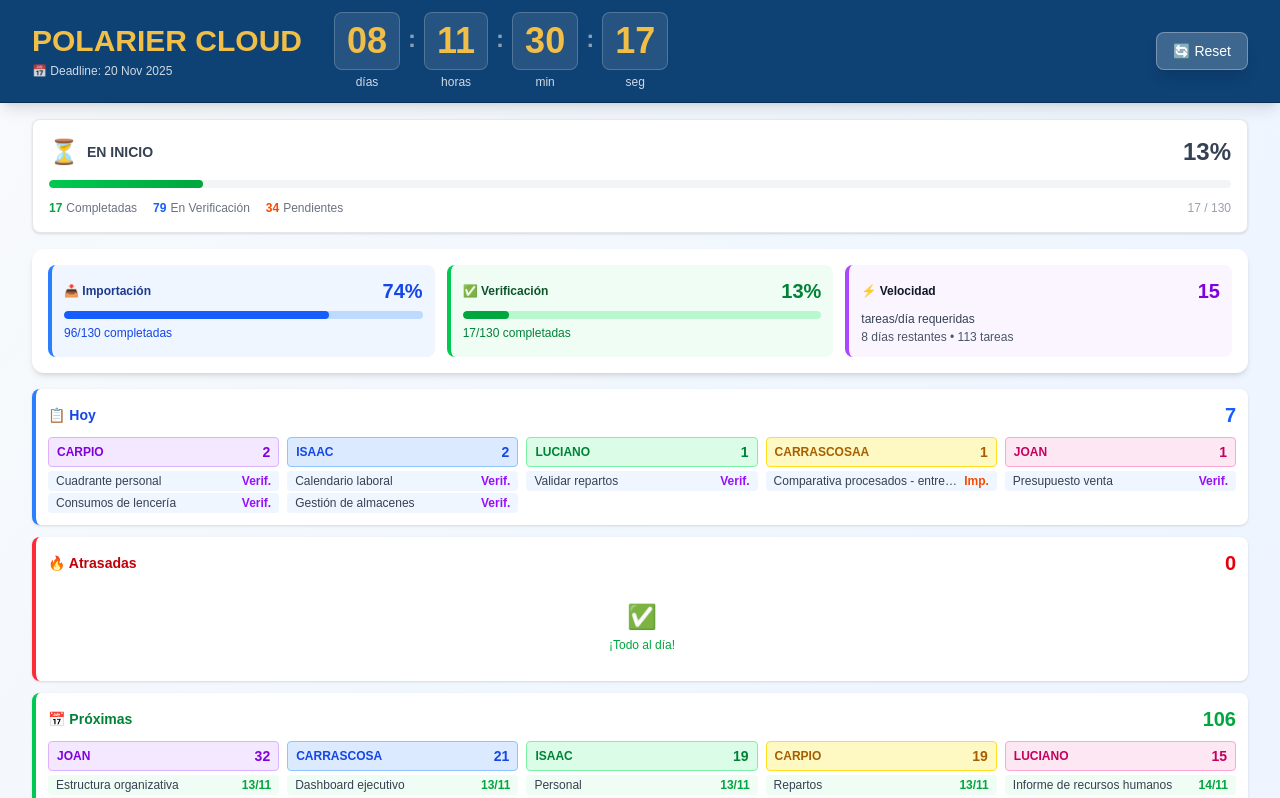
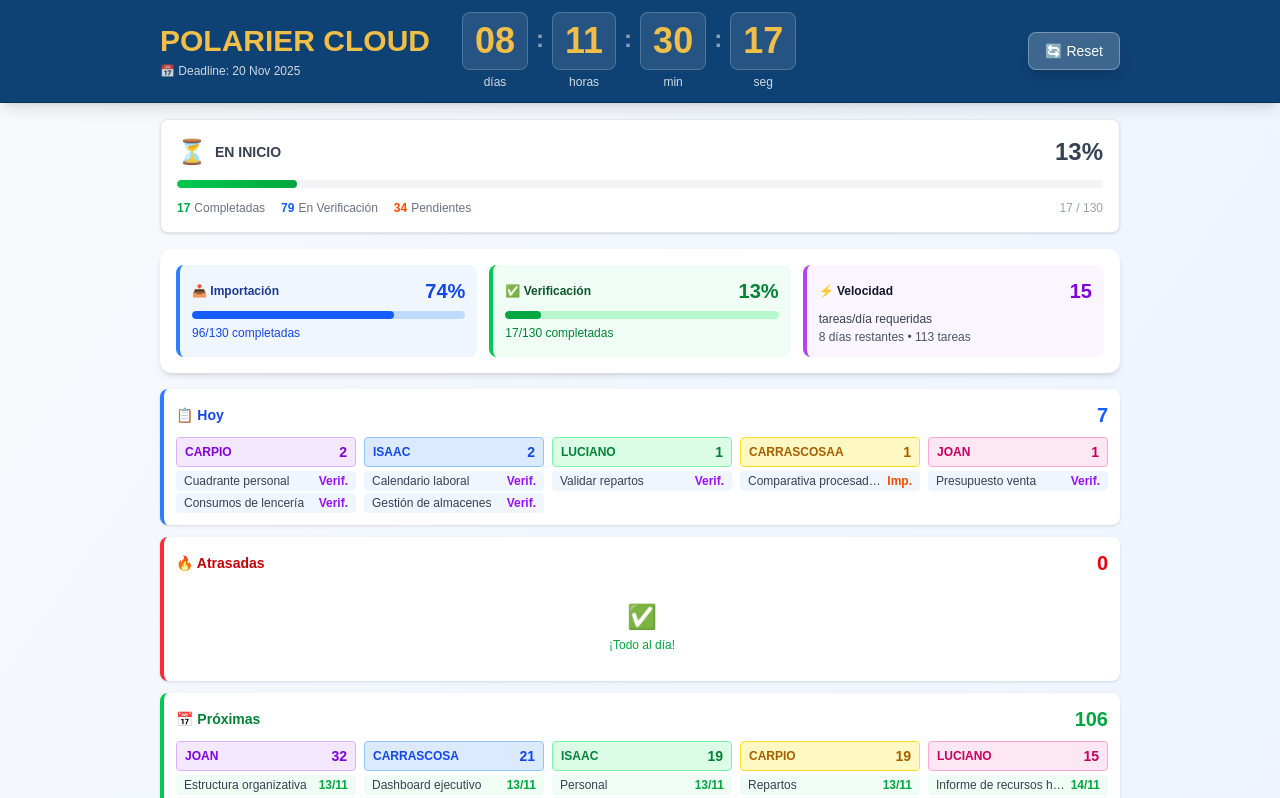
Before and after one commit to PilaAlkarina/polarier-cloud-tracking, a Next.js app: page / in a window 1280 px wide. Shown: the top 798 px of the page. Built offline with nearby package versions, Linux system fonts and the light colour scheme.

Commit message:
Update Dashboard.tsx

```diff
--- a/components/Dashboard.tsx
+++ b/components/Dashboard.tsx
@@ -61,7 +61,7 @@ export default function Dashboard() {
         <div className="min-h-screen bg-gradient-to-br from-slate-50 via-blue-50 to-indigo-50">
             {/* Header con Cuenta Atrás */}
             <header className="bg-[#0E4174] border-b border-[#0a2f52] shadow-lg">
-                <div className="max-w-7xl mx-auto px-4 sm:px-6 lg:px-8 py-3">
+                <div className="w-[80%] mx-auto px-4 sm:px-6 lg:px-8 py-3">
                     <div className="flex flex-col sm:flex-row sm:items-center sm:justify-between gap-3">
                         <div className="flex-1 flex flex-col sm:flex-row items-center gap-4 sm:gap-8">
                             <div className="text-center sm:text-left">
@@ -94,7 +94,7 @@ export default function Dashboard() {
             </header>
 
             {/* Main Content */}
-            <main className="max-w-7xl mx-auto px-4 sm:px-6 lg:px-8 py-4">
+            <main className="w-[80%] mx-auto px-4 sm:px-6 lg:px-8 py-4">
                 <div className="space-y-4">
                     <StatsCards stats={statsGlobales} pantallas={pantallas} />
                     <ProgressChart pantallas={pantallas} />
@@ -104,7 +104,7 @@ export default function Dashboard() {
 
             {/* Footer */}
             <footer className="bg-white border-t border-gray-200 mt-6">
-                <div className="max-w-7xl mx-auto px-4 sm:px-6 lg:px-8 py-3">
+                <div className="w-[80%] mx-auto px-4 sm:px-6 lg:px-8 py-3">
                     <div className="text-center text-xs text-gray-500">
                         <p>📦 MyPolarier Migration Sprint • 141 pantallas • Generado: 11 Nov 2025</p>
                     </div>
```
